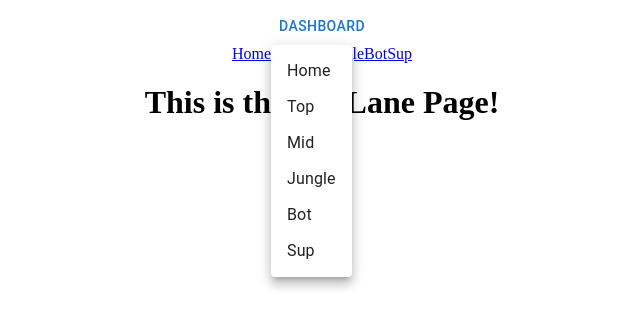
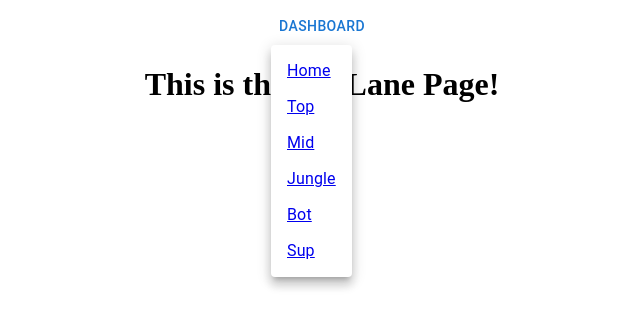
Before and after one commit to abeck3423/project2-champ-select, a React (Create React App) app: page /bot in a window 1280 px wide. Both pictures are taken after a click on the button "DASHBOARD". Shown: the top 328 px of the page, without its empty margins (318-958 px from the left). Built offline with nearby package versions, Linux system fonts and the light colour scheme.

Commit message:
updated route links to navbar component

```diff
--- a/src/App.js
+++ b/src/App.js
@@ -7,48 +7,75 @@ import Navbar from "./Components/Navbar";
 
 function App() {
   const [chosenChamps, setChosenChamps] = useState({
-    topLane: [],
-    midLane: [],
-    jungleLane: [],
-    botLane: [],
-    supLane: [],
+    top: [],
+    mid: [],
+    jungle: [],
+    bot: [],
+    sup: [],
   });
+
+  const addChampionToLane = (champion, lane) => {
+    let updateList = chosenChamps;
+    setChosenChamps(updateList);
+  };
 
   return (
     <div className="App">
       <nav>
         <Navbar />
-        <Link to="/">Home</Link>
-        <Link to="/top">Top</Link>
-        <Link to="/mid">Mid</Link>
-        <Link to="/jungle">Jungle</Link>
-        <Link to="/bot">Bot</Link>
-        <Link to="/sup">Sup</Link>
       </nav>
       <main>
         <Routes>
           <Route path="/" element={<Home />} />
           <Route
             path="/top"
-            element={<Lane title="top" champPicks={chosenChamps.topLane} />}
+            element={
+              <Lane
+                title="top"
+                champPicks={chosenChamps.top}
+                onChange={addChampionToLane}
+              />
+            }
           />
           <Route
             path="/mid"
-            element={<Lane title="mid" champPicks={chosenChamps.midLane} />}
+            element={
+              <Lane
+                title="mid"
+                champPicks={chosenChamps.mid}
+                onChange={addChampionToLane}
+              />
+            }
           />
           <Route
             path="/jungle"
             element={
-              <Lane title="jungle" champPicks={chosenChamps.jungleLane} />
+              <Lane
+                title="jungle"
+                champPicks={chosenChamps.jungle}
+                onChange={addChampionToLane}
+              />
             }
           />
           <Route
             path="/bot"
-            element={<Lane title="bot" champPicks={chosenChamps.botLane} />}
+            element={
+              <Lane
+                title="bot"
+                champPicks={chosenChamps.bot}
+                onChange={addChampionToLane}
+              />
+            }
           />
           <Route
             path="/sup"
-            element={<Lane title="sup" champPicks={chosenChamps.supLane} />}
+            element={
+              <Lane
+                title="sup"
+                champPicks={chosenChamps.sup}
+                onChange={addChampionToLane}
+              />
+            }
           />
         </Routes>
       </main>
--- a/src/Components/Navbar.js
+++ b/src/Components/Navbar.js
@@ -2,6 +2,8 @@ import * as React from "react";
 import Button from "@mui/material/Button";
 import Menu from "@mui/material/Menu";
 import MenuItem from "@mui/material/MenuItem";
+import App from "../App";
+import { Routes, Route, Link } from "react-router-dom";
 
 function Navbar() {
   const [anchorEl, setAnchorEl] = React.useState(null);
@@ -33,12 +35,24 @@ function Navbar() {
           "aria-labelledby": "basic-button",
         }}
       >
-        <MenuItem onClick={handleClose}>Home</MenuItem>
-        <MenuItem onClick={handleClose}>Top</MenuItem>
-        <MenuItem onClick={handleClose}>Mid</MenuItem>
-        <MenuItem onClick={handleClose}>Jungle</MenuItem>
-        <MenuItem onClick={handleClose}>Bot</MenuItem>
-        <MenuItem onClick={handleClose}>Sup</MenuItem>
+        <MenuItem onClick={handleClose}>
+          <Link to="/">Home</Link>
+        </MenuItem>
+        <MenuItem onClick={handleClose}>
+          <Link to="/top">Top</Link>
+        </MenuItem>
+        <MenuItem onClick={handleClose}>
+          <Link to="/mid">Mid</Link>
+        </MenuItem>
+        <MenuItem onClick={handleClose}>
+          <Link to="/jungle">Jungle</Link>
+        </MenuItem>
+        <MenuItem onClick={handleClose}>
+          <Link to="/bot">Bot</Link>
+        </MenuItem>
+        <MenuItem onClick={handleClose}>
+          <Link to="/sup">Sup</Link>
+        </MenuItem>
       </Menu>
     </div>
   );
```
